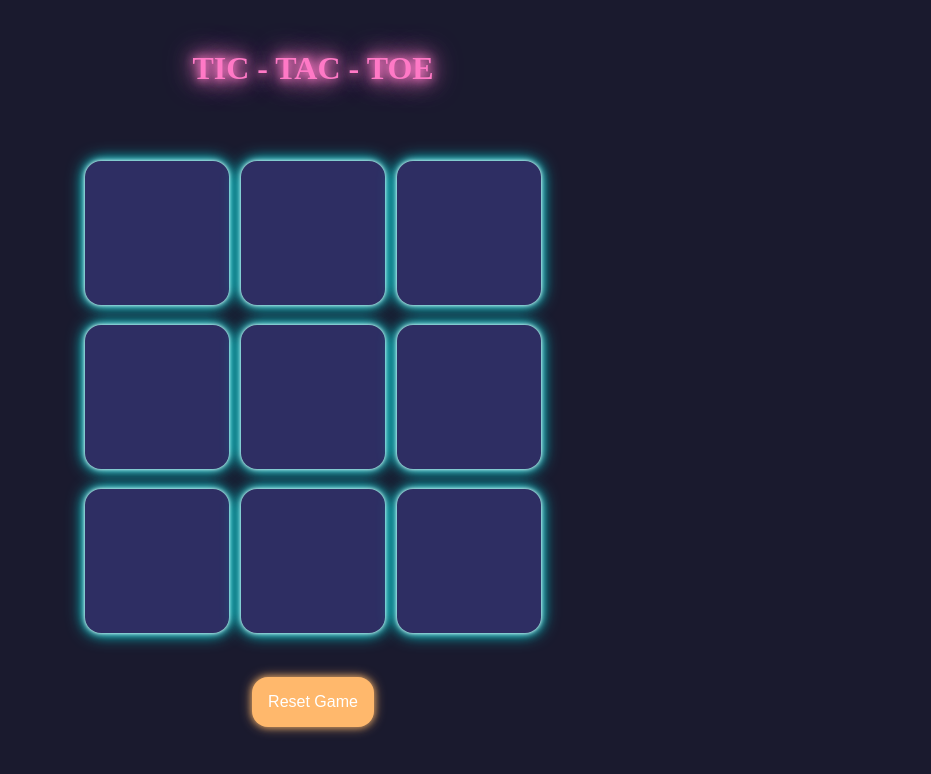
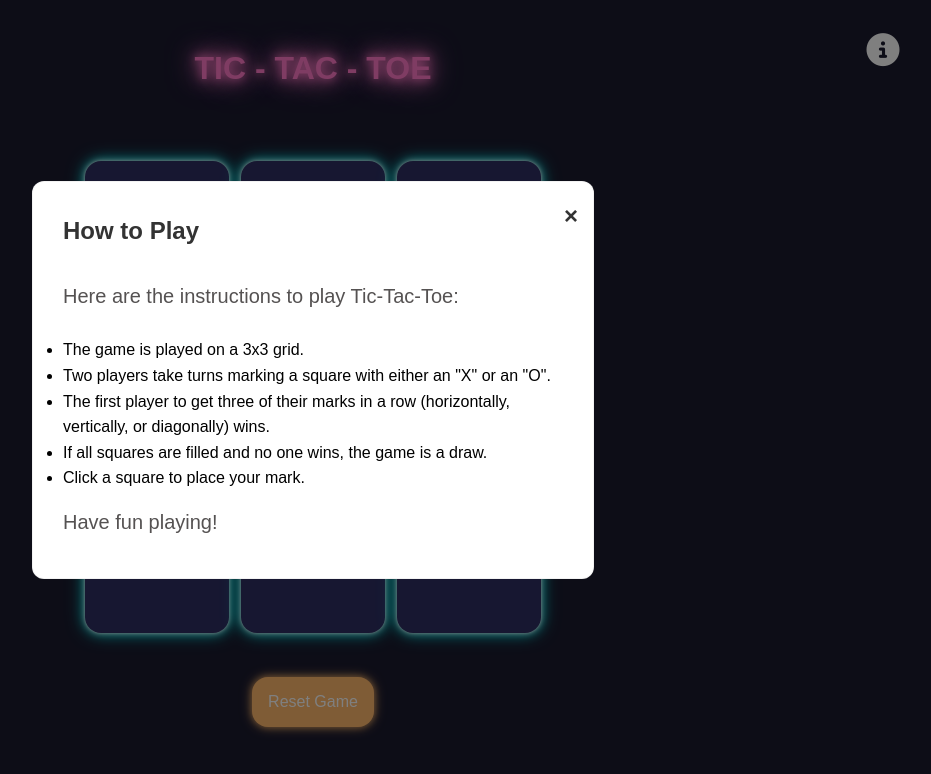
Before and after one commit to SuviHub/Tic-Tac-Toe, a plain HTML site: page index.html in a window 1280 px wide. Shown: the whole page, without its empty margins (327-1258 px from the left). Drawn offline with Linux system fonts and the light colour scheme.

Commit message:
Updated Code

```diff
--- a/app.js
+++ b/app.js
@@ -98,3 +98,37 @@ const checkWinner = () => {
 
 newBtn.addEventListener("click" , resetGame);
 reset.addEventListener("click" , resetGame);
+
+//help icon
+
+// Select the help icon, modal, and close button
+const helpIcon = document.querySelector('.help i');
+const modal = document.getElementById('helpModal');
+const closeModal = document.querySelector('.modal-content .close');
+
+// Show the modal when help icon is clicked
+helpIcon.addEventListener('click', () => {
+    modal.style.display = 'flex'; // Show the modal
+    modal.classList.add('fade-in'); // Add fade-in animation
+    modal.classList.remove('fade-out'); // Remove any fade-out class
+});
+
+// Close the modal when clicking the close button
+closeModal.addEventListener('click', () => {
+    modal.classList.add('fade-out'); // Add fade-out animation
+    modal.classList.remove('fade-in'); // Remove any fade-in class
+    setTimeout(() => {
+        modal.style.display = 'none';
+    }, 300);
+});
+
+// Close the modal when clicking outside the modal content
+window.addEventListener('click', (event) => {
+    if (event.target === modal) {
+        modal.classList.add('fade-out'); // Add fade-out animation
+        modal.classList.remove('fade-in'); // Remove any fade-in class
+        setTimeout(() => {
+            modal.style.display = 'none';
+        }, 300);
+    }
+});
--- a/index.html
+++ b/index.html
@@ -1,13 +1,19 @@
 <!DOCTYPE html>
 <html lang="en">
   <head>
-    <meta charset="UTF-8">
-    <meta name="viewport" content="width=device-width, initial-scale=1.0">
+    <meta charset="UTF-8" />
+    <meta name="viewport" content="width=device-width, initial-scale=1.0" />
     <title>Tic-Tac-Toe</title>
-    <link rel="stylesheet" href="style.css">
+    <link rel="stylesheet" href="style.css" />
+    <link
+      rel="stylesheet"
+      href="https://cdnjs.cloudflare.com/ajax/libs/font-awesome/6.7.2/css/all.min.css"
+      integrity="sha512-Evv84Mr4kqVGRNSgIGL/F/aIDqQb7xQ2vcrdIwxfjThSH8CSR7PBEakCr51Ck+w+/U6swU2Im1vVX0SVk9ABhg=="
+      crossorigin="anonymous"
+      referrerpolicy="no-referrer"
+    />
   </head>
   <body>
-
     <div class="msg-container hide">
       <p class="msg">Winner</p>
       <button class="new">New Game</button>
@@ -31,6 +37,34 @@
       </div>
 
       <button class="reset">Reset Game</button>
+
+      <div class="help">
+        <i class="fa-solid fa-circle-info"></i>
+      </div>
+
+      <div id="helpModal" class="modal">
+        <div class="modal-content">
+          <span class="close">&times;</span>
+          <h2>How to Play</h2>
+          <p>Here are the instructions to play Tic-Tac-Toe:</p>
+          <ul>
+            <li>The game is played on a 3x3 grid.</li>
+            <li>
+              Two players take turns marking a square with either an "X" or an
+              "O".
+            </li>
+            <li>
+              The first player to get three of their marks in a row
+              (horizontally, vertically, or diagonally) wins.
+            </li>
+            <li>
+              If all squares are filled and no one wins, the game is a draw.
+            </li>
+            <li>Click a square to place your mark.</li>
+          </ul>
+          <p>Have fun playing!</p>
+        </div>
+      </div>
     </main>
     <script src="app.js"></script>
   </body>
--- a/style.css
+++ b/style.css
@@ -7,6 +7,7 @@ body {
     margin-top: 50px;
     background-color: #1a1a2e;
     text-align: center;
+    font-family: Arial, Helvetica, sans-serif;
 }
 
 .container {
@@ -63,6 +64,7 @@ h1 {
 
 .reset:hover {
     background-color: #ff5555;
+    cursor: pointer;
     box-shadow: 0 0 8px rgba(255, 85, 85, 0.6), 0 0 16px rgba(255, 85, 85, 0.8);
 }
 
@@ -79,6 +81,7 @@ h1 {
 }
 
 .new:hover {
+    cursor: pointer;
     background-color: #ff5555;
     box-shadow: 0 0 8px rgba(255, 85, 85, 0.6), 0 0 16px rgba(255, 85, 85, 0.8);
 }
@@ -98,3 +101,109 @@ h1 {
 .hide {
     display: none;
 }
+
+.help i{
+    height: 100px;
+    width: 100px;
+    color: #fff;
+    font-size: 33px;
+    position: absolute;
+    right: 20px;
+    top: 33px;
+}
+.help i:hover {
+    cursor: pointer;
+    color: #ccc;
+    font-size: 35px;
+}
+
+/* Modal container */
+.modal {
+    display: flex;
+    position: fixed;
+    z-index: 1000;
+    left: 0;
+    top: 0;
+    width: 100%;
+    height: 100%;
+    background-color: rgba(0, 0, 0, 0.5); /* Black transparent overlay */
+    justify-content: center;
+    align-items: center;
+}
+
+/* Modal content box */
+
+.modal-content {
+    background-color: #ffffff;
+    border-radius: 12px;
+    width: 90%;
+    max-width: 500px;
+    padding: 30px;
+    position: relative;
+    overflow-y: auto;
+    transform: translateY(-20px);
+    transition: all 0.3s ease;
+    border: 1px solid rgba(0, 0, 0, 0.05);
+    max-height: 80vh;
+    display: flex;
+    flex-direction: column;
+    gap: 15px;
+    line-height: 1.6;
+    text-align: left;
+}
+
+.modal-content h2 {
+    color: #333;
+    font-size: 1.5rem;
+    margin-bottom: 15px;
+    font-weight: 600;
+    text-align: left;
+}
+
+.modal-content p {
+    color: #555252;
+    font-size: 1.25rem;
+    margin-bottom: 10px;
+    text-align: left;
+}
+
+/* close button */
+.modal-content .close {
+    position: absolute;
+    top: 15px;
+    right: 15px;
+    background: none;
+    border: none;
+    font-size: 24px;
+    font-weight: 700;
+    cursor: pointer;
+    color: #333;
+}
+
+
+/* Transition effect for better appearance */
+.modal.fade-in {
+    animation: fadeIn 0.3s ease-out forwards;
+}
+
+.modal.fade-out {
+    animation: fadeOut 0.3s ease-in forwards;
+}
+
+@keyframes fadeIn {
+    from {
+        opacity: 0;
+    }
+    to {
+        opacity: 1;
+    }
+}
+
+@keyframes fadeOut {
+    from {
+        opacity: 1;
+    }
+    to {
+        opacity: 0;
+    }
+}
```
Lines whose indentation alone changed are shown as unchanged.
